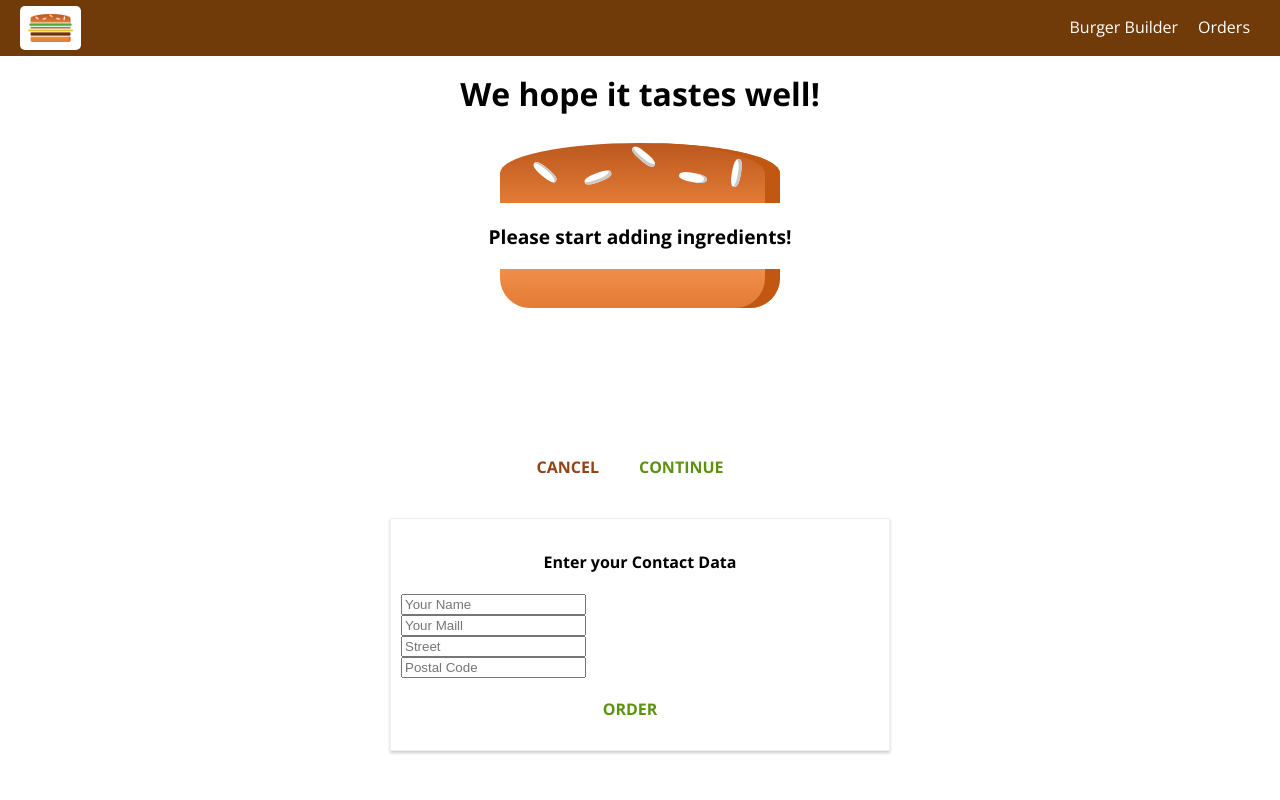
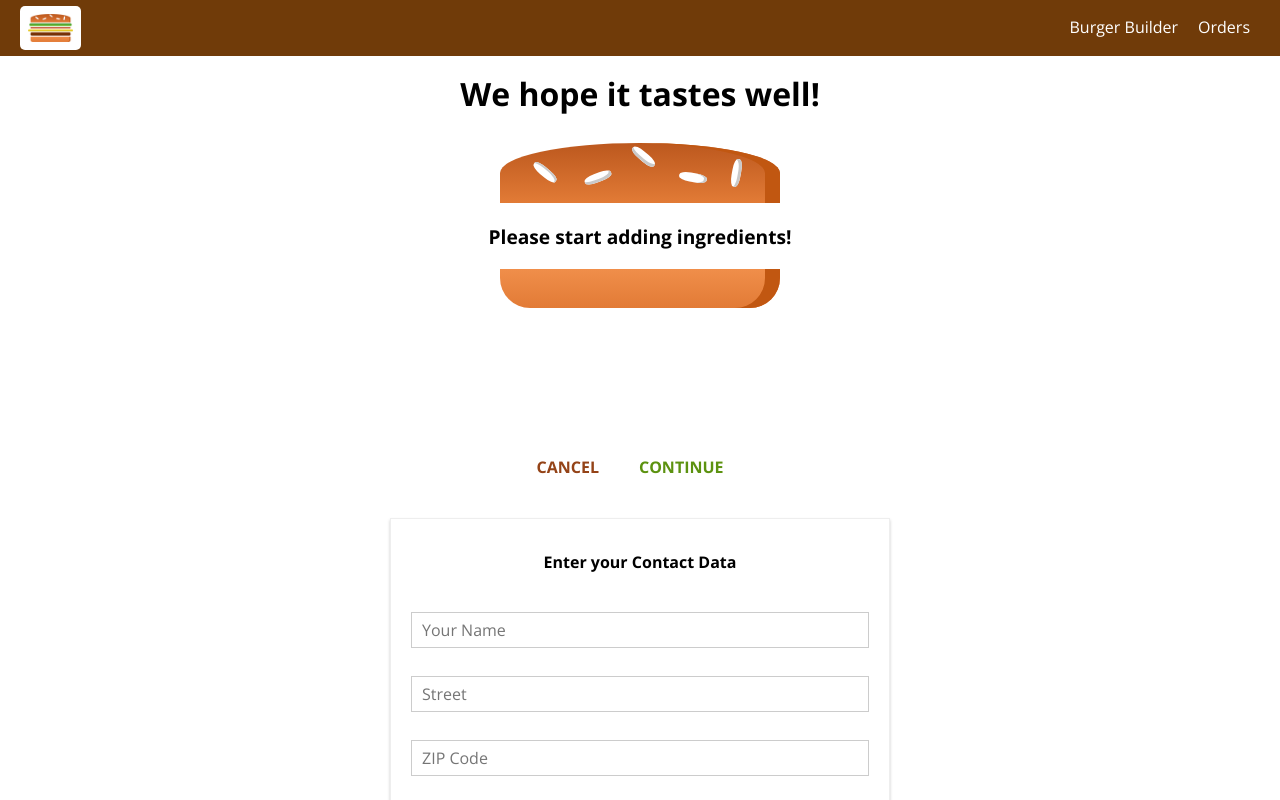
Before and after one commit to cameronspowell/burger-builder, a React app: page /checkout in a window 1280 px wide. Both pictures are taken after a click on the button "CONTINUE". Shown: the top 800 px of the page. Built offline with nearby package versions, Linux system fonts and the light colour scheme.

Commit message:
Set up contact data form and send real info to firebase

```diff
--- /dev/null
+++ b/src/components/UI/Input/Input.css
@@ -0,0 +1,27 @@
+.Input {
+    width: 100%;
+    padding: 10px;
+    box-sizing: border-box;
+}
+
+.Label {
+    font-weight: bold;
+    display: block;
+    margin-bottom: 8px;
+}
+
+.InputElement {
+    outline: none;
+    border: 1px solid #ccc;
+    background-color: white;
+    font: inherit;
+    padding: 6px 10px;
+    display: block;
+    width: 100%;
+    box-sizing: border-box;
+}
+
+.InputElement:focus {
+    outline: none;
+    background-color: #ccc;
+}
--- /dev/null
+++ b/src/components/UI/Input/Input.js
@@ -0,0 +1,49 @@
+import React from 'react';
+import classes from './Input.css';
+
+const input = (props) => {
+    let inputElement = null
+    switch(props.elementType) {
+        case('input'):
+            inputElement = <input
+                className={classes.InputElement}
+                {...props.elementConfig}
+                value={props.value}
+                onChange={props.changed} />;
+            break;
+        case('textarea'):
+            inputElement = <textarea
+                className={classes.InputElement}
+                {...props.elementConfig}
+                value={props.value}
+                onChange={props.changed} />;
+            break;
+        case('select'):
+            inputElement = (
+                <select
+                    className={classes.InputElement}
+                    {...props.elementConfig}
+                    value={props.value}
+                    onChange={props.changed}>
+                    {props.elementConfig.options.map(option => (
+                        <option key={option.value} value={option.value}>{option.displayValue}</option>
+                    ))}
+                </select>
+            );
+            break;
+        default:
+            inputElement = <input
+                className={classes.InputElement}
+                {...props.elementConfig}
+                value={props.value}
+                onChange={props.changed} />;
+    }
+    return(
+        <div className={classes.Input}>
+            <label className={classes.Label}>{props.label}</label>
+            {inputElement}
+        </div>
+    );
+}
+
+export default input;
--- a/src/containers/Checkout/ContactData/ContactData.css
+++ b/src/containers/Checkout/ContactData/ContactData.css
@@ -8,10 +8,6 @@
     box-sizing: border-box;
 }
 
-.Input {
-    display: block;
-}
-
 @media (min-width: 600px) {
     .ContactData {
         width: 500px;
--- a/src/containers/Checkout/ContactData/ContactData.js
+++ b/src/containers/Checkout/ContactData/ContactData.js
@@ -3,33 +3,75 @@
 import classes from './ContactData.css';
 import axios from '../../../axios-orders';
 import Spinner from '../../../components/UI/Spinner/Spinner';
+import Input from '../../../components/UI/Input/Input';
 
 class ContactData extends Component {
     state = {
-        name: '',
-        email: '',
-        address: {
-            street: '',
-            postalCode: ''
+        orderForm: {
+            name: {
+                elementType: 'input',
+                elementConfig: {
+                    type: 'text',
+                    placeholder: 'Your Name'
+                },
+                value: ''
+            },
+            street: {
+                elementType: 'input',
+                elementConfig: {
+                    type: 'text',
+                    placeholder: 'Street'
+                },
+                value: ''
+            },
+            zipCode: {
+                elementType: 'input',
+                elementConfig: {
+                    type: 'text',
+                    placeholder: 'ZIP Code'
+                },
+                value: ''
+            },
+            country: {
+                elementType: 'input',
+                elementConfig: {
+                    type: 'text',
+                    placeholder: 'Country'
+                },
+                value: ''
+            },
+            email: {
+                elementType: 'input',
+                elementConfig: {
+                    type: 'email',
+                    placeholder: 'Your E-Mail'
+                },
+                value: ''
+            },
+            deliveryMethod: {
+                elementType: 'select',
+                elementConfig: {
+                    options: [
+                        {value: 'fastest', displayValue: 'Fastest'},
+                        {value: 'cheapest', displayValue: 'Cheapest'}
+                    ]
+                }
+            }
         },
         loading: false
     }
 
     orderHandler = (event) => {
+        event.preventDefault();
         this.setState({loading: true});
+        const formData = {};
+        for(let formElementIdentifier in this.state.orderForm) {
+            formData[formElementIdentifier] = this.state.orderForm[formElementIdentifier].value;
+        }
         const order = {
             ingredients: this.props.ingredients,
             price: this.props.price,
-            customer: {
-                name: 'Cameron Powell',
-                address: {
-                    street: 'Teststreet 1',
-                    zipCode: '41351',
-                    country: 'Germany'
-                },
-                email: 'test@test.com',
-            },
-            deliveryMethod: 'fastest'
+            orderData: formData
         }
         axios.post('/orders.json', order)
             .then(response => {
@@ -41,14 +83,35 @@
             });
     }
 
+    inputChangedHandler = (event, inputIdentifier) => {
+        const updatedOrderForm = {...this.state.orderForm};
+        const updatedFormElement = {...updatedOrderForm[inputIdentifier]};
+        updatedFormElement.value = event.target.value;
+        updatedOrderForm[inputIdentifier] = updatedFormElement;
+        this.setState({orderForm: updatedOrderForm});
+    }
+
     render() {
-        let form = (<form>
-                    <input className={classes.Input} type="text" name="name" placeholder="Your Name" />
-                    <input className={classes.Input} type="email" name="email" placeholder="Your Maill" />
-                    <input className={classes.Input} type="text" name="street" placeholder="Street" />
-                    <input className={classes.Input} type="text" name="postal" placeholder="Postal Code" />
-                    <Button btnType="Success" clicked={this.orderHandler}>ORDER</Button>
-                </form>);
+        const formElementsArray = [];
+        for(let key in this.state.orderForm) {
+            formElementsArray.push({
+                id: key,
+                config: this.state.orderForm[key]
+            });
+        }
+        let form = (
+            <form onSubmit={this.orderHandler}>
+                {formElementsArray.map(formElement => (
+                    <Input
+                        key={formElement.id}
+                        elementType={formElement.config.elementType}
+                        elementConfig={formElement.config.elementConfig}
+                        value={formElement.config.value}
+                        changed={(event) => this.inputChangedHandler(event, formElement.id)} />
+                ))}
+                <Button btnType="Success">ORDER</Button>
+            </form>
+        );
         if (this.state.loading) {
             form = <Spinner />;
         }
```
